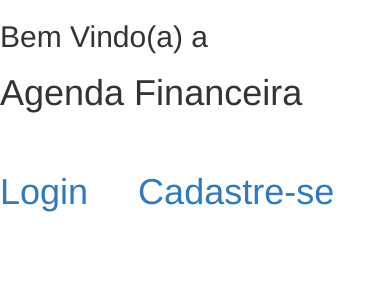
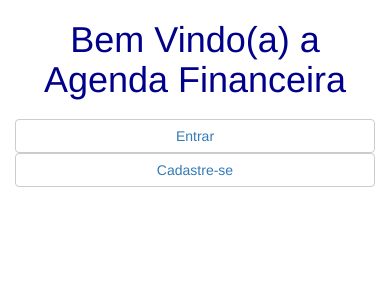
Before and after one commit to phgsilva/agenda-financeira, a Django app: page / in a window 390 px wide. Shown: the top 300 px of the page. Run offline with Django 3.2, Linux system fonts and the light colour scheme; some libraries are stand-ins or nearby versions.

Commit message:
ajustada interfaces de acordo com css

```diff
--- a/agendaFinanceiraApp/templates/agendaFinanceiraApp/cadastroDespesa.html
+++ b/agendaFinanceiraApp/templates/agendaFinanceiraApp/cadastroDespesa.html
@@ -10,7 +10,7 @@
 	<div class="col-md-12 col-sm-12">
     	<form method="post" class="cadastro-form">{% csrf_token %}
 				{{ form.as_p }}
-	    	<button type="submit" class="btn btn-default">Cadastrar</button>
+	    	<button type="submit" class="btn btn-primary">Cadastrar</button>
 		</form>
 	</div>
 </div>
--- a/agendaFinanceiraApp/templates/agendaFinanceiraApp/cadastroReceita.html
+++ b/agendaFinanceiraApp/templates/agendaFinanceiraApp/cadastroReceita.html
@@ -8,12 +8,12 @@
 	</div>
 </div>
 <div class="row">
-	<div class="col-md-12">
+	<div class="col-md-12 ">
 		<form method="post" class="cadastro-form">{% csrf_token %}
 			<div class="form-group">
 				{{ form.as_p }}
 			</div>
-			<button type="submit" class="btn btn-default text-center">Cadastrar</button>
+			<button type="submit" class="btn btn-primary">Cadastrar</button>
 		</form>
 	</div>
 </div>
--- a/agendaFinanceiraApp/templates/agendaFinanceiraApp/consultaDespesa.html
+++ b/agendaFinanceiraApp/templates/agendaFinanceiraApp/consultaDespesa.html
@@ -16,7 +16,7 @@
 					<label for="txbDataFim">Data Final:</label>
 					<input type="text" id="txbDataFim" name="data_fim" required> <span>*</span>
 
-					<input type="submit" value="pesquisar" class="btn btn-default">
+					<input type="submit" value="pesquisar" class="btn btn-primary" style="width: 20%">
 				</form>
 			</div>
 		</div>
--- a/agendaFinanceiraApp/templates/agendaFinanceiraApp/consultaReceita.html
+++ b/agendaFinanceiraApp/templates/agendaFinanceiraApp/consultaReceita.html
@@ -15,7 +15,8 @@
 
 					<label for="txbDataFim">Data Final:</label>
 					<input type="text" id="txbDataFim" name="data_fim" required> <span>*</span>
-					<input type="submit" value="pesquisar" class="btn btn-default">
+
+					<input type="submit" value="pesquisar" class="btn btn-primary" style="width: 20%">
 				</form>
 			</div>
 		</div>
--- a/agendaFinanceiraApp/templates/agendaFinanceiraApp/index.html
+++ b/agendaFinanceiraApp/templates/agendaFinanceiraApp/index.html
@@ -1,16 +1,32 @@
+{% load staticfiles %}
+
 <!DOCTYPE html>
 <html lang="en">
 <head>
 	<meta charset="UTF-8">
 	<title>Agenda Financeira</title>
-	<link rel="stylesheet" href="//maxcdn.bootstrapcdn.com/bootstrap/3.3.7/css/bootstrap.min.css">
-	<link rel="stylesheet" href="//maxcdn.bootstrapcdn.com/bootstrap/3.3.7/css/bootstrap-theme.min.css">
+
+	<link rel="stylesheet" href="https://maxcdn.bootstrapcdn.com/bootstrap/3.3.7/css/bootstrap.min.css">
+    <script src="https://ajax.googleapis.com/ajax/libs/jquery/3.1.1/jquery.min.js"></script>
+    <script src="https://maxcdn.bootstrapcdn.com/bootstrap/3.3.7/js/bootstrap.min.js"></script>
+
+	<link rel="stylesheet" href="{% static 'css\agendaFianceira.css' %}">
 </head>
 <body>
-	<h2>Bem Vindo(a) a</h2>
-	<h1>Agenda Financeira<h1>
-	<br>
-	<a href="{% url 'login' %}">Login</a> &nbsp&nbsp&nbsp <a href="{% url 'cadastrar' %}">Cadastre-se</a>
-
+	<div class="container">
+		<div class="row index-titulo" style="position: relative; top: 50%">
+			<div class="col-md-12">
+				<h1 class="text-center">Bem Vindo(a) a Agenda Financeira<h1>
+			</div>
+		</div>
+		<div class="row">
+			<div class="col-md-6">
+				<div class="btn btn-default" style="width: 100%"><a style="text-decoration: none" href="{% url 'login' %}">Entrar</a></div>
+			</div>
+			<div class="col-md-6">
+				<div class="btn btn-default" style="width: 100%"><a style="text-decoration: none" href="{% url 'cadastrar' %}">Cadastre-se</a></div>
+			</div>
+		</div>
+	</div>
 </body>
 </html>
--- a/agendaFinanceiraApp/templates/agendaFinanceiraApp/saldo.html
+++ b/agendaFinanceiraApp/templates/agendaFinanceiraApp/saldo.html
@@ -14,7 +14,7 @@
 					<label for="txbDataFim">Data Final:</label>
 					<input type="text" id="txbDataFim" name="data_fim" required> <span>*</span>
 
-					<input type="submit" value="pesquisar" class="btn btn-default">
+					<input type="submit" value="pesquisar" class="btn btn-primary" style="width: 20%">
 				</form>
 			</div>
 		</div>
```
Also changed, not shown: agendaFinanceiraApp/templates/agendaFinanceiraApp/cadastro.html (+17 -5 lines), agendaFinanceiraApp/templates/agendaFinanceiraApp/login.html (+11 -9 lines), db.sqlite3.
